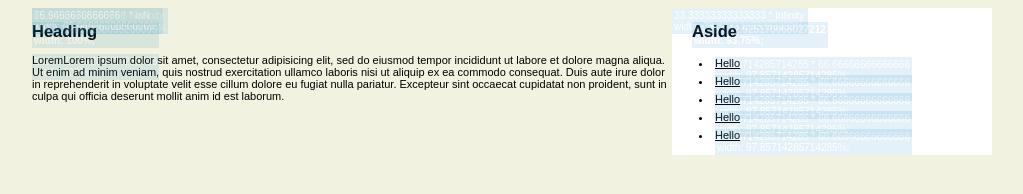
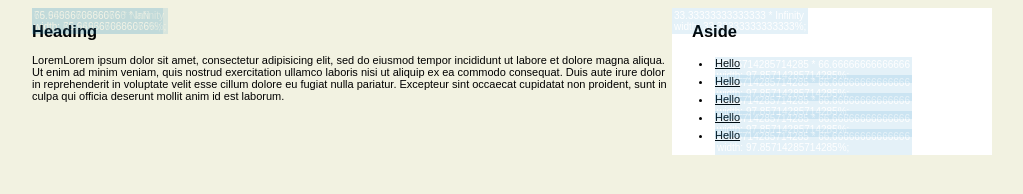
Before and after one commit to ThePaavero/percentify, a plain HTML site: page index.html in a window 1280 px wide. Shown: the whole page, without its empty margins (128-1151 px from the left). Drawn offline with nearby package versions, Linux system fonts and the light colour scheme.

Commit message:
Readme examples and comments in JS file

```diff
--- a/index.html
+++ b/index.html
@@ -34,7 +34,7 @@
 	</div><!-- container -->
 
 <script type='text/javascript'>
-var P = new Percentifier(false);
+var P = new Percentifier(false, 'div, a, form, article, aside');
 </script>
 
 </body>
--- a/percentify.js
+++ b/percentify.js
@@ -4,6 +4,9 @@
  *
  * @package Percentify
  * @uses jQuery
+ *
+ * @param {boolean} modify Actually modify rules or just help you
+ * @param {string} custom_selectors jQuery style selector string, i.e. 'div, a'
  */
 var Percentifier = function(modify, custom_selectors) {
 
```
Also changed, not shown: 1 other file.
